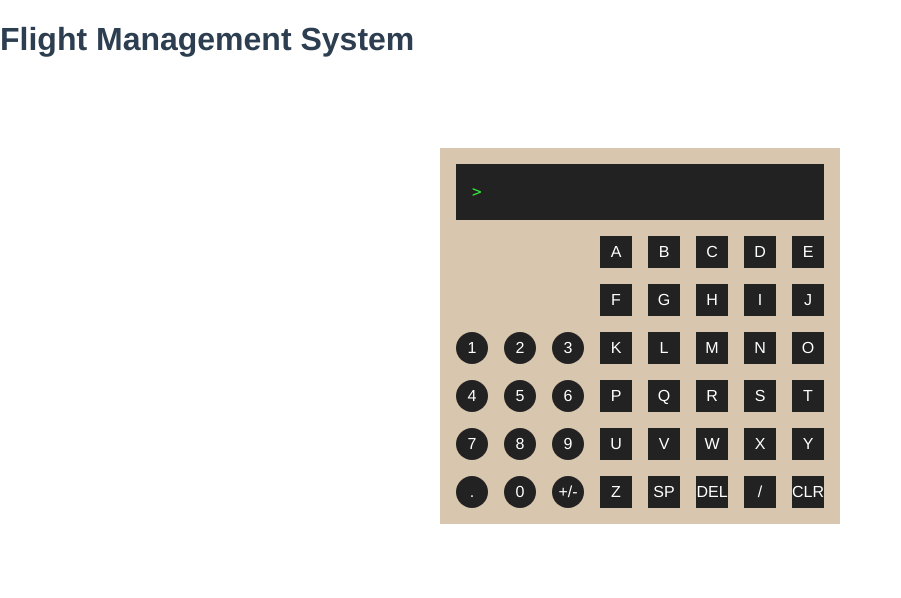
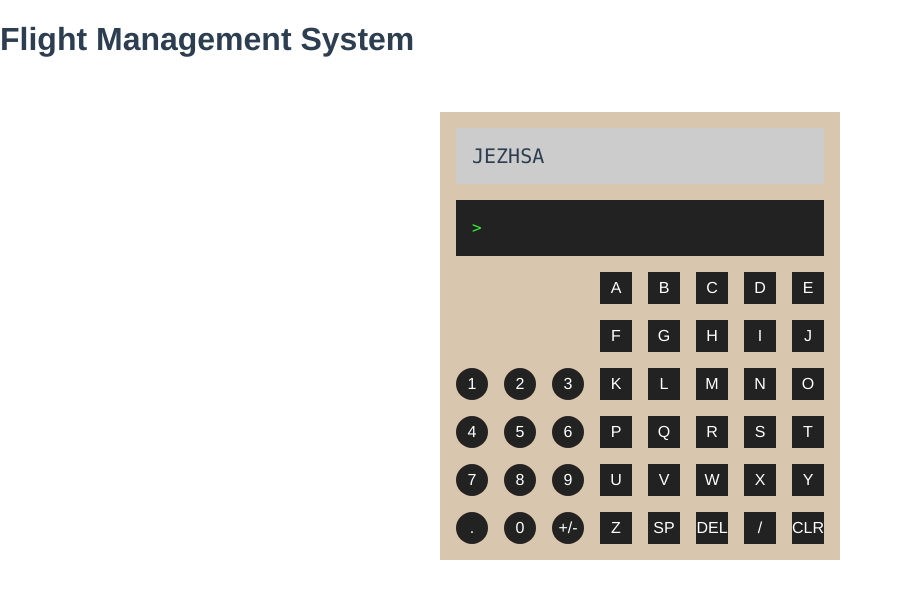
Before and after one commit to flying-musk/flight-management-system, a Vue app: page / in a window 1280 px wide. Shown: the top 598 px of the page, without its empty margins (0-901 px from the left). Built offline with nearby package versions, Linux system fonts and the light colour scheme.

Commit message:
[flight-management-system] Generate a random string for practices.

```diff
--- a/src/components/Display.vue
+++ b/src/components/Display.vue
@@ -25,7 +25,6 @@ export default {
 
 <style scoped lang="scss">
 .d-outer {
-  border: none;
   background-color: #222222;
   color: #ffffff;
   padding: 16px;
--- a/src/components/FlightManagementSystem.vue
+++ b/src/components/FlightManagementSystem.vue
@@ -3,6 +3,7 @@
     <h1>Flight Management System</h1>
     <div class="f-outer">
       <div class="f-main">
+        <Random :newRandomStringFlag="newRandomStringFlag" />
         <Display :display="display" />
         <Buttons @buttonClick="buttonClick" />
       </div>
@@ -11,16 +12,19 @@
 </template>
 
 <script>
+import Random from './Random.vue';
 import Display from './Display.vue';
 import Buttons from './Buttons.vue';
 export default {
   name: 'flight-management-system',
   components: {
+    Random,
     Display,
     Buttons,
   },
   data() {
     return {
+      newRandomStringFlag: 0,
       display: '',
       signState: '',
     };
@@ -48,6 +52,7 @@ export default {
           this.display = this.display.substring(0, this.display.length - 1);
         } else if (button === 'CLR') {
           this.display = '';
+          this.newRandomStringFlag += 1;
         } else {
           this.display += button;
         }
--- /dev/null
+++ b/src/components/Random.vue
@@ -0,0 +1,38 @@
+<template>
+  <div class="r-outer">{{ randomString }}</div>
+</template>
+
+<script>
+export default {
+  name: 'random',
+  props: ['newRandomStringFlag'],
+  data() {
+    return {
+      charSet: [
+        ...[...Array(26).keys()].map((i) => String.fromCharCode(i + 65)),
+      ],
+      randomString: '',
+    };
+  },
+  watch: {
+    newRandomStringFlag: {
+      immediate: true,
+      handler() {
+        this.randomString = this.charSet
+          .sort(() => Math.random() - 0.5)
+          .slice(0, 6)
+          .join('');
+      },
+    },
+  },
+};
+</script>
+
+<style lang="scss" scoped>
+.r-outer {
+  background-color: #cccccc;
+  padding: 16px;
+  font-family: Consolas, monaco, monospace;
+  font-size: 20px;
+}
+</style>
```
